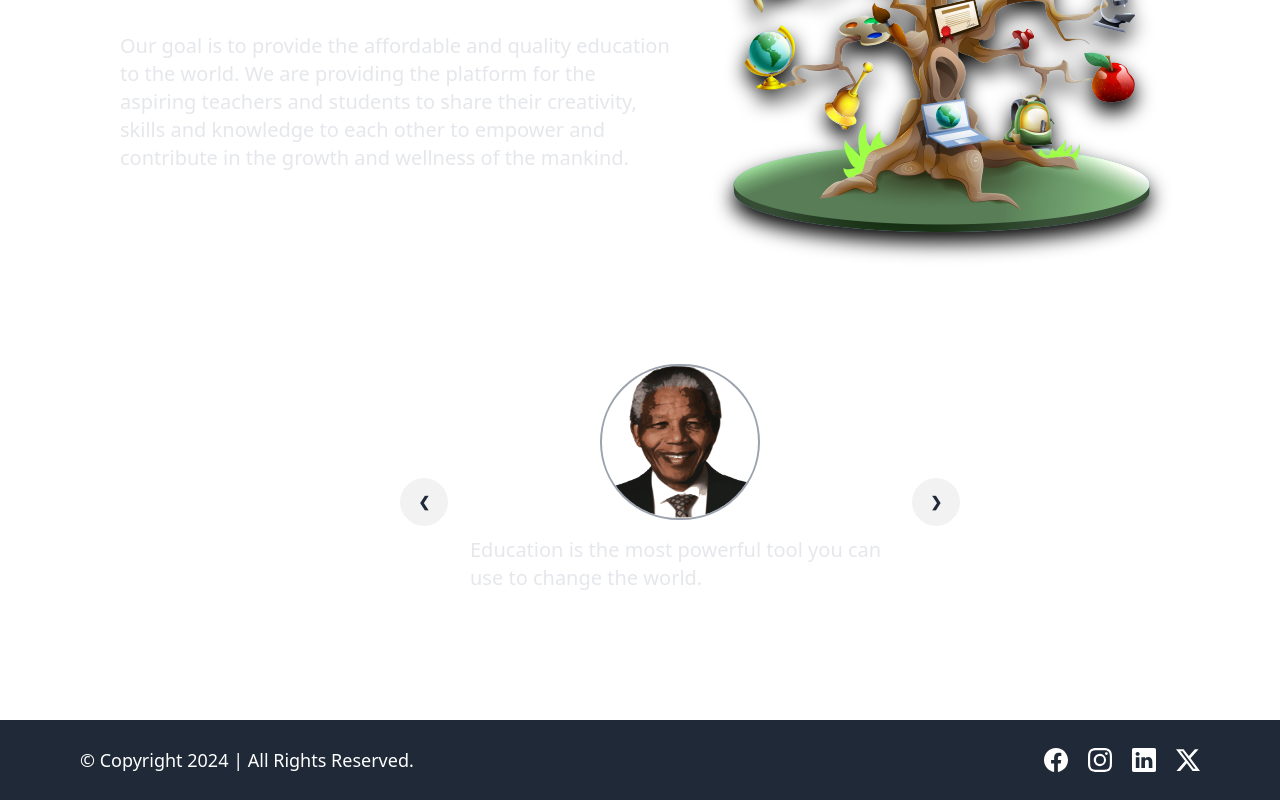
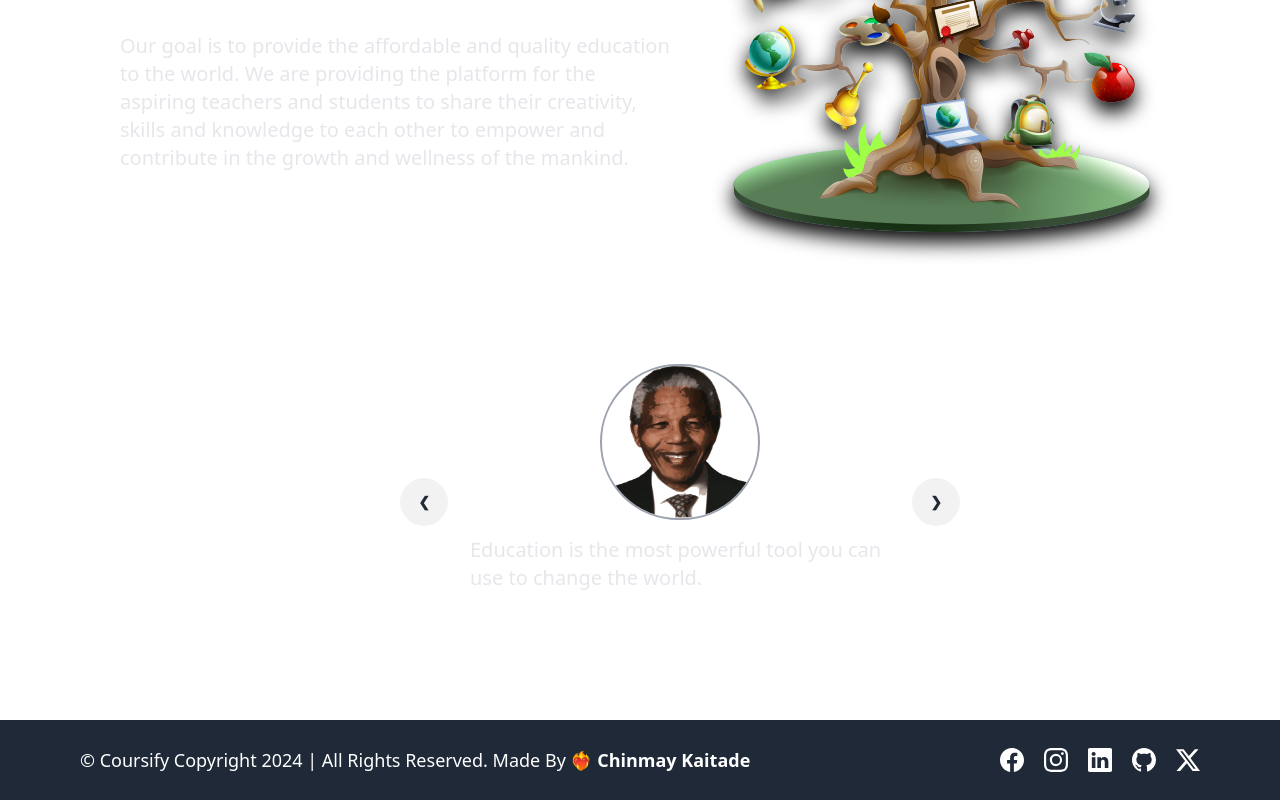
Before and after one commit to ChinmayKaitade/Learning-Management-System-Client, a React (Vite) app: page /about in a window 1280 px wide. Shown: the part 296-1096 px from the top of the page. Built offline with nearby package versions, Linux system fonts and the light colour scheme.

Commit message:
NotRequireAuth auth code added

```diff
--- a/src/App.jsx
+++ b/src/App.jsx
@@ -18,21 +18,24 @@ import CheckoutFail from "./Pages/Payment/CheckoutFail";
 import DisplayLectures from "./Pages/Dashboard/DisplayLectures";
 import AddLecture from "./Pages/Dashboard/AddLecture";
 import AdminDashboard from "./Pages/Dashboard/AdminDashboard";
+import NotRequireAuth from "./Components/Auth/NotRequireAuth";
 
 const App = () => {
   return (
     <>
       <Routes>
         <Route path="/" element={<HomePage />} />
-        <Route path="/about" element={<AboutUs />} />
         <Route path="/courses" element={<CourseList />} />
         <Route path="/contact" element={<Contact />} />
+        <Route path="/about" element={<AboutUs />} />
         <Route path="/denied" element={<Denied />} />
 
         <Route path="/course/description" element={<CourseDescription />} />
 
-        <Route path="/signup" element={<Signup />} />
-        <Route path="/login" element={<Login />} />
+        <Route element={<NotRequireAuth />}>
+          <Route path="/signup" element={<Signup />} />
+          <Route path="/login" element={<Login />} />
+        </Route>
 
         <Route element={<RequireAuth allowedRoles={["ADMIN"]} />}>
           <Route path="/course/create" element={<CreateCourse />} />
--- /dev/null
+++ b/src/Components/Auth/NotRequireAuth.jsx
@@ -0,0 +1,9 @@
+import { useSelector } from "react-redux";
+import { Navigate, Outlet } from "react-router-dom";
+
+const NotRequireAuth = () => {
+  const { isLoggedIn } = useSelector((state) => state.auth);
+  return isLoggedIn ? <Navigate to={"/"} replace /> : <Outlet />;
+};
+
+export default NotRequireAuth;
--- a/src/Components/Footer.jsx
+++ b/src/Components/Footer.jsx
@@ -1,10 +1,12 @@
 import React from "react";
 import {
   BsFacebook,
+  BsGithub,
   BsInstagram,
   BsLinkedin,
   BsTwitterX,
 } from "react-icons/bs";
+import { Link } from "react-router-dom";
 
 const Footer = () => {
   const currentDate = new Date();
@@ -13,25 +15,45 @@ const Footer = () => {
   return (
     <>
       <footer className="relative left-0 py-5 bottom-0 h-[10vh] flex flex-col sm:flex-row items-center justify-between text-white bg-gray-800  sm:px-20">
-        <section className="text-lg">
-          © Copyright {year} | All Rights Reserved.
+        <section className="text-lg select-none">
+          © Coursify Copyright {year} | All Rights Reserved. Made By ❤️‍🔥{" "}
+          <Link
+            className="font-semibold cursor-pointer"
+            to="https://chinmaykaitadeportfolio.vercel.app/"
+          >
+            Chinmay Kaitade
+          </Link>
         </section>
 
         <section className="flex items-center justify-center gap-5 text-2xl text-white">
           <a className="hover:text-yellow-500 transition-all ease-in-out duration-300">
-            <BsFacebook />
+            <Link to="https://www.facebook.com/chinmaydotcom">
+              <BsFacebook />
+            </Link>
           </a>
 
           <a className="hover:text-yellow-500 transition-all ease-in-out duration-300">
-            <BsInstagram />
+            <Link to="https://www.instagram.com/chinmaykaitade_hunter/">
+              <BsInstagram />
+            </Link>
           </a>
 
           <a className="hover:text-yellow-500 transition-all ease-in-out duration-300">
-            <BsLinkedin />
+            <Link to="https://www.linkedin.com/in/chinmay-sharad-kaitade">
+              <BsLinkedin />
+            </Link>
           </a>
 
           <a className="hover:text-yellow-500 transition-all ease-in-out duration-300">
-            <BsTwitterX />
+            <Link to="https://github.com/ChinmayKaitade">
+              <BsGithub />
+            </Link>
+          </a>
+
+          <a className="hover:text-yellow-500 transition-all ease-in-out duration-300">
+            <Link to="https://x.com/chinmaydotcom">
+              <BsTwitterX />
+            </Link>
           </a>
         </section>
       </footer>
```
